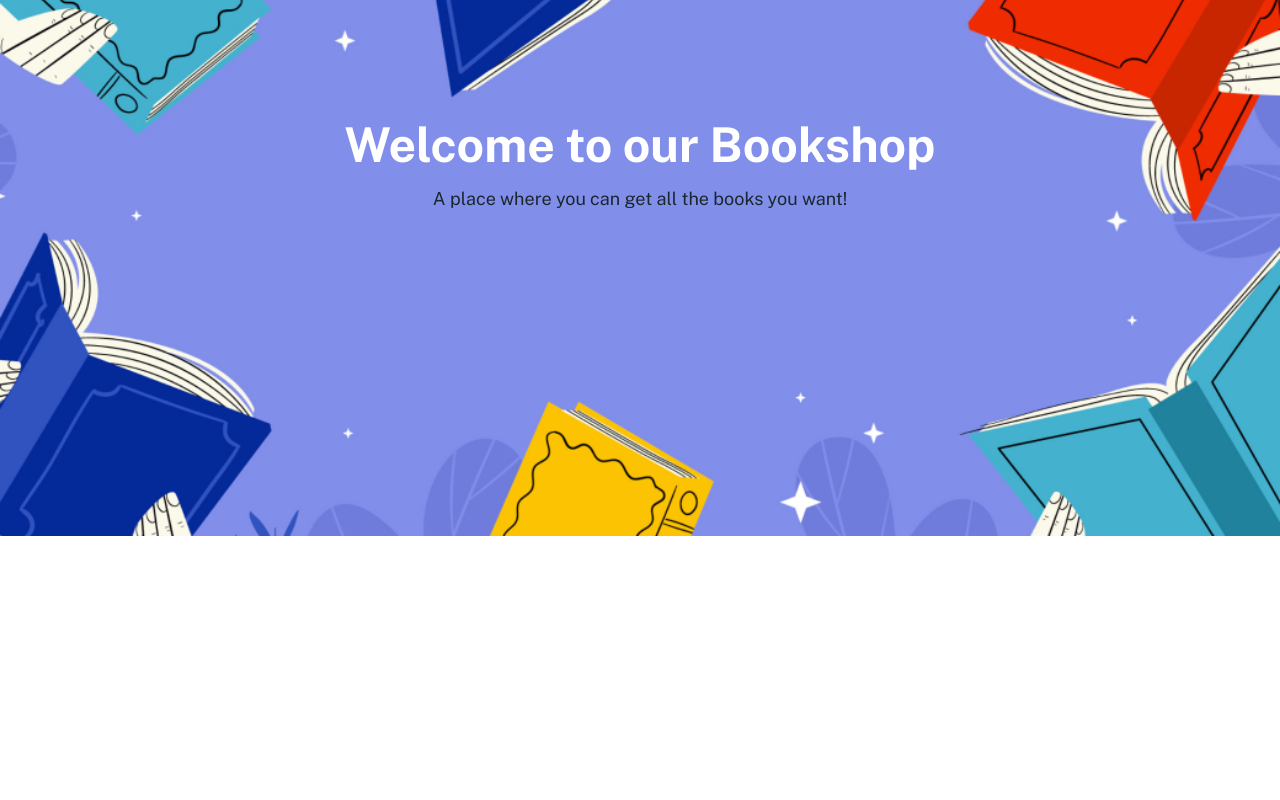
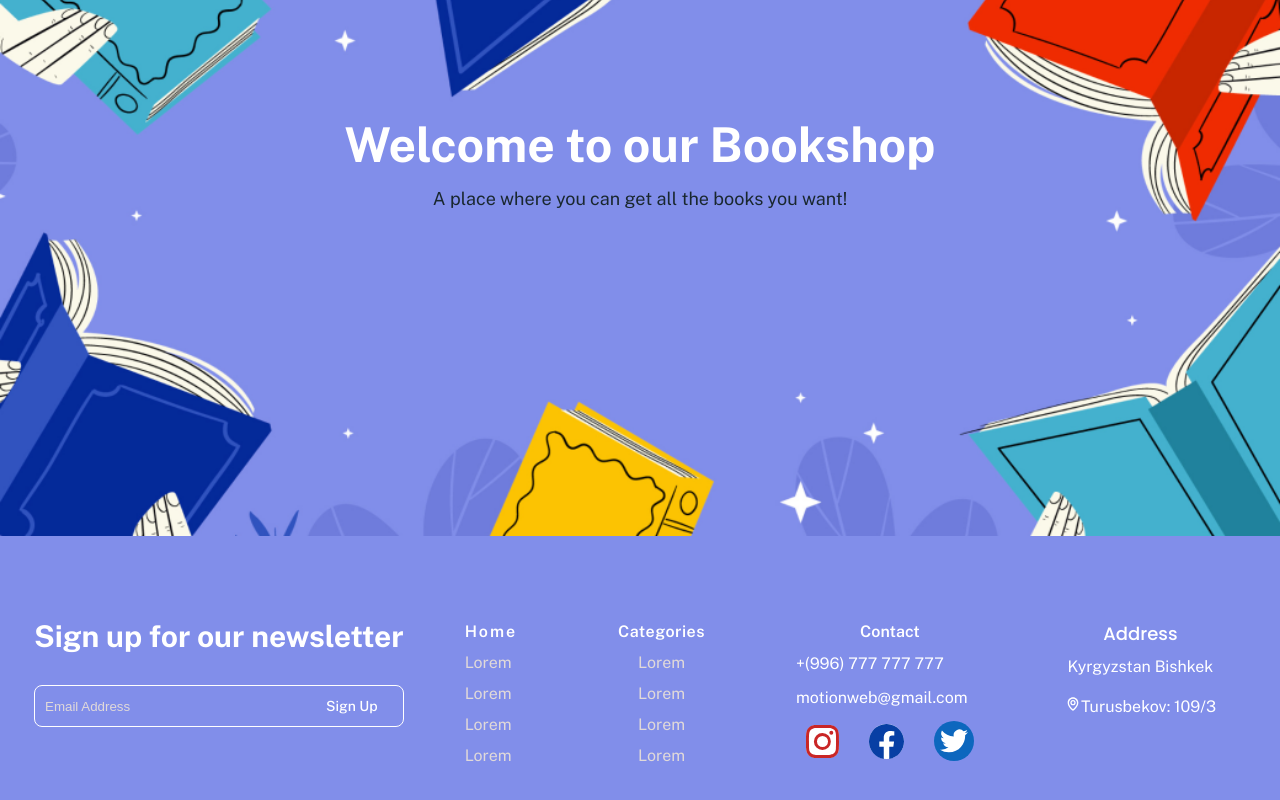
Before and after one commit to eldorado-22/bookshop, a React (Create React App) app: page / in a window 1280 px wide. Shown: the part 224-1024 px from the top of the page. Before the commit the page ends 800 px from the top, so only its background shows below. Built offline with nearby package versions, Linux system fonts and the light colour scheme.

Commit message:
footer (#3)

```diff
--- a/src/App.scss
+++ b/src/App.scss
@@ -1,4 +1,5 @@
 @import url('https://fonts.googleapis.com/css2?family=Public+Sans:wght@100;200;300;400;500;600;700;800;900&display=swap');
+@import url('https://fonts.googleapis.com/css2?family=Poppins:wght@100;200;300;400;500;600;700;800;900&family=Public+Sans:wght@100;200;300;400;500;600;700;800;900&display=swap');
 *{
   margin: 0;
   padding: 0;
--- a/src/components/Footer/footer.js
+++ b/src/components/Footer/footer.js
@@ -1,10 +1,77 @@
 import React from 'react';
 import './footer.scss';
+import {NavLink} from "react-router-dom";
+import {BsFacebook, BsFillTelephoneFill, BsInstagram, BsLinkedin, BsTwitter} from "react-icons/bs";
+import {SiGmail} from "react-icons/si";
+import {BiMap} from "react-icons/bi";
+
 const Footer = () => {
     return (
-        <div>
+        <footer id="footer">
+            <div className="container">
+                <div className="footer">
 
-        </div>
+                    <div className="footer--sign-up">
+                        <h5>Sign up for our newsletter</h5>
+                        {/*<p>Be the first to know about our special offers, news, and updates.</p>*/}
+                        <div className="footer--sign-up__input">
+                            <input text="text" placeholder="Email Address"/>
+                            <p className="footer--sign-up__input--exit">Sign Up</p>
+                        </div>
+                    </div>
+
+                    <nav className="footer--home">
+                        <NavLink to={'/'}>
+                            <h5>Home</h5>
+                        </NavLink>
+                        <a href="#">Lorem</a>
+                        <a href="#">Lorem</a>
+                        <a href="#">Lorem</a>
+                        <a href="#">Lorem</a>
+                    </nav>
+
+                    <nav className="footer--categories">
+                        <NavLink to={'/categories'}>
+                            <h5>Categories</h5>
+                        </NavLink>
+                        <a href="#">Lorem</a>
+                        <a href="#">Lorem</a>
+                        <a href="#">Lorem</a>
+                        <a href="#">Lorem</a>
+                    </nav>
+
+
+                    <nav className="footer--contact">
+                        <h5>Contact</h5>
+                        <div className="footer--contact__ema-group">
+                            <a href="tel: 777 777 777" className="footer--contact__ema-group--phone">+(996) 777 777 777</a>
+                            <a href="Email" className="footer--contact__ema-group--email">motionweb@gmail.com</a>
+                        </div>
+
+
+                        <div className="footer--contact__social">
+                            <a href="https://www.instagram.com/motion_web/"
+                               className="footer--contact__social--instagram"><BsInstagram/></a>
+                            <a href="https://www.facebook.com/"
+                               className="footer--contact__social--facebook"><BsFacebook/></a>
+                            <a href="https://www.twitter.com/" className="footer--contact__social--twitter">
+                                <BsTwitter className="footer--contact__social--twitter__icon"/>
+                            </a>
+                        </div>
+
+                    </nav>
+
+                    <nav className="footer--address">
+                        <h2>Address</h2>
+                        <p>Kyrgyzstan Bishkek</p>
+                        <a className="footer--address__map" href="https://www.google.com/maps/place/Motion+Web/@42.8797851,74.5833385,17z/data=!3m1!4b1!4m6!3m5!1s0x389ec9fc655f0bb9:0x20d210594faeb18!8m2!3d42.8797851!4d74.5855272!16s%2Fg%2F11nf_2wmrw">
+                           <BiMap className="footer--address__map--location"/>
+                            Turusbekov: 109/3
+                        </a>
+                    </nav>
+                </div>
+            </div>
+        </footer>
     );
 };
 
--- a/src/components/Footer/footer.scss
+++ b/src/components/Footer/footer.scss
@@ -0,0 +1,246 @@
+#footer {
+
+  width: 100%;
+  padding: 80px 0;
+
+
+  background: #818EEA;
+
+  .footer {
+    display: flex;
+    //align-items: center;/
+    justify-content: space-between;
+
+    &--sign-up {
+      margin: 0 -30px;
+
+      h5 {
+        font-weight: 700;
+        font-size: 30px;
+        padding: 1.50px 0;
+        color: #FFFFFF;
+      }
+
+      &__input {
+        display: flex;
+        align-items: center;
+        position: relative;
+        margin: 30px 0;
+
+        input {
+          width: 95%;
+          height: 40px;
+          color: #fff;
+          padding: 0 10px;
+          border: 0.5px solid #FFFFFF;
+          border-radius: 8px;
+          background: transparent;
+          outline: none;
+        }
+
+        ::placeholder {
+          color: #e0d9d9;
+        }
+
+        &--exit{
+            position: absolute;
+            //top: 10px;
+            left: 79%;
+            font-weight: 500;
+            font-size: 20px;
+            color: #fff;
+          }
+
+      }
+
+      h1 {
+        font-weight: 700;
+        font-size: 36px;
+        color: #fff;
+      }
+
+      p {
+        font-size: 14px;
+        line-height: 16px;
+        display: flex;
+        align-items: center;
+        padding: 28px 0;
+        color: #FFFFFF;
+      }
+    }
+
+    &--home {
+      display: flex;
+      align-items: start;
+      flex-direction: column;
+      margin: 0 10px;
+
+      h5 {
+        font-weight: 600;
+        font-size: 16px;
+        color: #FFFFFF;
+        letter-spacing: 2px;
+      }
+
+      a {
+        font-weight: 400;
+        font-size: 16px;
+        color: #e0d9d9;
+        padding: 6px 0;
+
+      }
+    }
+
+    &--categories {
+      display: flex;
+      align-items: center;
+      flex-direction: column;
+      margin: 0 10px;
+
+
+      h5 {
+        font-weight: 600;
+        font-size: 16px;
+        color: #fff;
+        letter-spacing: 0.5px;
+      }
+
+      a {
+        font-weight: 400;
+        font-size: 16px;
+        color: #e0d9d9;
+        padding: 6px 0;
+
+      }
+    }
+
+
+    &--contact {
+      display: flex;
+      flex-direction: column;
+      padding: 6px 0;
+
+      h5 {
+        font-weight: 600;
+        font-size: 16px;
+        color: #FFFFFF;
+        text-align: center;
+        //letter-spacing: -0.4px;
+      }
+
+      &__ema-group {
+        display: flex;
+        flex-direction: column;
+        padding: 6px 0;
+
+        &--phone {
+          display: flex;
+          align-items: center;
+          padding: 7px 0;
+          color: #FFFFFF;
+
+          &__icon {
+            font-weight: 600;
+            font-size: 30px;
+            color: #FFFFFF;
+          }
+        }
+
+        &--email {
+          color: #FFFFFF;
+          padding: 8px 0;
+          display: flex;
+          align-items: center;
+        }
+      }
+
+
+      &__social {
+        display: flex;
+        align-items: center;
+        justify-content: center;
+
+        &--instagram {
+          margin: 0 10px;
+          background: #fff;
+          border-radius: 30%;
+          width: 33px;
+          height: 33px;
+          font-weight: 400;
+          font-size: 33px;
+          text-align: center;
+          color: #c92626;
+        }
+
+        &--facebook {
+          font-weight: 400;
+          font-size: 35px;
+          color: #073fa4;
+          margin: 0 20px;
+          border-radius: 50%;
+          background: #FFFFFF;
+          width: 35px;
+          height: 35px;
+        }
+
+
+        &--twitter {
+
+          &__icon {
+            padding: 5px 4px;
+          }
+
+          margin: 0 10px;
+          background: #0d67be;
+          border-radius: 50%;
+          width: 40px;
+          text-align: center;
+          height: 40px;
+          font-weight: 400;
+          font-size: 28px;
+          color: #fff;
+        }
+
+      }
+
+    }
+
+    &--address {
+      display: flex;
+      align-items: center;
+      flex-direction: column;
+      padding: 4px 0;
+
+      h2 {
+        font-weight: 500;
+        font-size: 18px;
+        font-family: 'Poppins', sans-serif;
+        color: #FFFFFF;
+        //letter-spacing: -0.4px;
+      }
+
+      p {
+        padding: 10px 0;
+        font-weight: 400;
+        font-size: 16px;
+        color: #FFFFFF;
+
+      }
+
+      &__map {
+        padding: 10px 0;
+        font-weight: 400;
+        font-size: 16px;
+        color: #FFFFFF;
+
+        &__location {
+          font-size: 30px;
+        }
+      }
+
+
+    }
+
+  }
+
+}
--- a/src/components/Header/header.js
+++ b/src/components/Header/header.js
@@ -11,26 +11,8 @@ import {NavLink} from "react-router-dom";
 const Header = () => {
 
     // const [search, setIsOpen] = useState('')
-    const [search, setSearch] = useState(false)
-    //
-    // const inputRef = useRef<HTMLInputElement>null;
-    //
-    // const handleClick = () => {
-    //     if(!isOpen) {
-    //         inputRef.current?.focus();
-    //     }
-    //     setIsOpen(!Boolean(isOpen) ? "open" : "");
-    // };
-    //
-    // const handleChange = e =>
-    //     setSearch(e.target.value);
-    //
-    // const filteredCars = cars.filter(
-    //     car =>
-    //         search.length &&
-    //         car.name.toLowerCase()
-    //             .includes(search.toLowerCase())
-    // );
+    const [search, setSearch] = useState(true)
+
 
     return (
         <header id="header">
@@ -58,7 +40,15 @@ const Header = () => {
                     </nav>
 
                     <nav className="header--icons">
-                        <FiSearch className="header--icons__search"/>
+                        <div style={{
+                            background: search? 'transparent': ''
+                        }} className='header--icons__search'>
+                            <FiSearch onClick={()=> setSearch(!search)} className="header--icons__search--icon"/>
+                            <input style={{
+                                width: search? '' : '120px'
+                            }} text="text"/>
+                        </div>
+
                         <NavLink to={'/basket'}>
                             <BiShoppingBag className="header--icons__basket"/>
                         </NavLink>
--- a/src/components/Header/header.scss
+++ b/src/components/Header/header.scss
@@ -46,13 +46,34 @@
 
     &--icons {
       display: flex;
-      padding: 0 70px;
+      justify-content: end;
+      align-items: center;
+      width: 190px;
       color: black;
       //font-size: 26px;
 
       &__search {
-        padding: 0 20px;
-        font-size: 26px;
+        margin-right: 10px;
+        height: 35px;
+        background: #cec8c8;
+        display: flex;
+        align-items: center;
+        border-radius: 10px;
+        transition: .5s;
+        input{
+          width: 0;
+          height: 35px;
+          border: none;
+          outline: none;
+          background: transparent;
+          margin-left: 10px;
+          transition: .5s;
+          color: white;
+        }
+        &--icon{
+          font-size: 24px;
+          margin-left: 5px;
+        }
       }
 
       &__basket {
@@ -91,9 +112,6 @@
         display: flex;
         align-items: center;
 
-        &__search {
-          font-size: 24px;
-        }
 
         &__basket {
           padding-top: 2px;
```
Also changed, not shown: src/components/Footer/Email.js (added).
